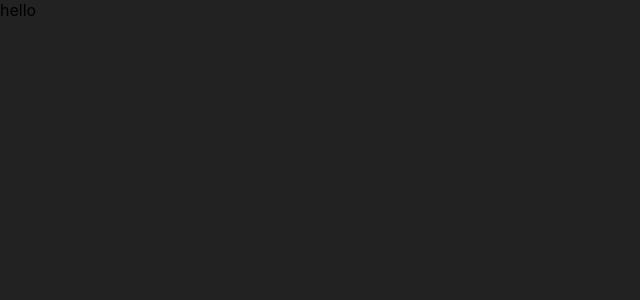
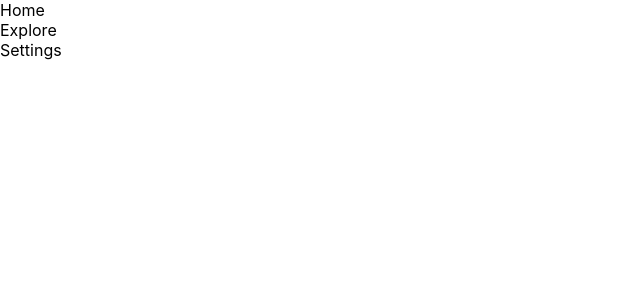
Before and after one commit to HubCreator/nextjs_project_proto, a Next.js app: page /firstScreen in a window 1280 px wide. Shown: the top 300 px of the page, without its empty margins (0-640 px from the left). Built offline with nearby package versions, Linux system fonts and the light colour scheme.

Commit message:
Installed react-icons and just about to make navbar

```diff
--- a/package.json
+++ b/package.json
@@ -11,7 +11,8 @@
   "dependencies": {
     "next": "11.0.1",
     "react": "17.0.2",
-    "react-dom": "17.0.2"
+    "react-dom": "17.0.2",
+    "react-icons": "^4.2.0"
   },
   "devDependencies": {
     "eslint": "7.32.0",
--- a/pages/firstScreen/index.js
+++ b/pages/firstScreen/index.js
@@ -1,5 +1,11 @@
+import Navbar from "../../src/components/Navbar";
+
 const firstScreen = () => {
-  return <div>hello</div>;
+  return (
+    <>
+      <Navbar />
+    </>
+  );
 };
 
 export default firstScreen;
--- /dev/null
+++ b/src/components/Navbar.js
@@ -0,0 +1,19 @@
+const Navbar = () => {
+  return (
+    <>
+      <section className="navbar-container">
+        <div className="navbar-container__logo">
+          <div className="navbar-container__logo__img"></div>
+          <div className="navbar-container__logo__name"></div>
+        </div>
+        <div className="navbar-container__links">
+          <div className="links__link">Home</div>
+          <div className="links__link">Explore</div>
+          <div className="links__link">Settings</div>
+        </div>
+      </section>
+    </>
+  );
+};
+
+export default Navbar;
--- a/styles/WelcomeScreen.module.css
+++ b/styles/WelcomeScreen.module.css
@@ -1,5 +1,5 @@
 body {
-  background-color: #222;
+  /* background-color: #222; */
   min-height: 300vh;
 }
 
--- a/styles/globals.css
+++ b/styles/globals.css
@@ -1,4 +1,5 @@
 @import "./WelcomeScreen.module.css";
+@import "./Navbar.module.css";
 
 html,
 body {
```
Also changed, not shown: styles/Navbar.module.css (added), 1 other file (tests, documents, lock files or other folders).
